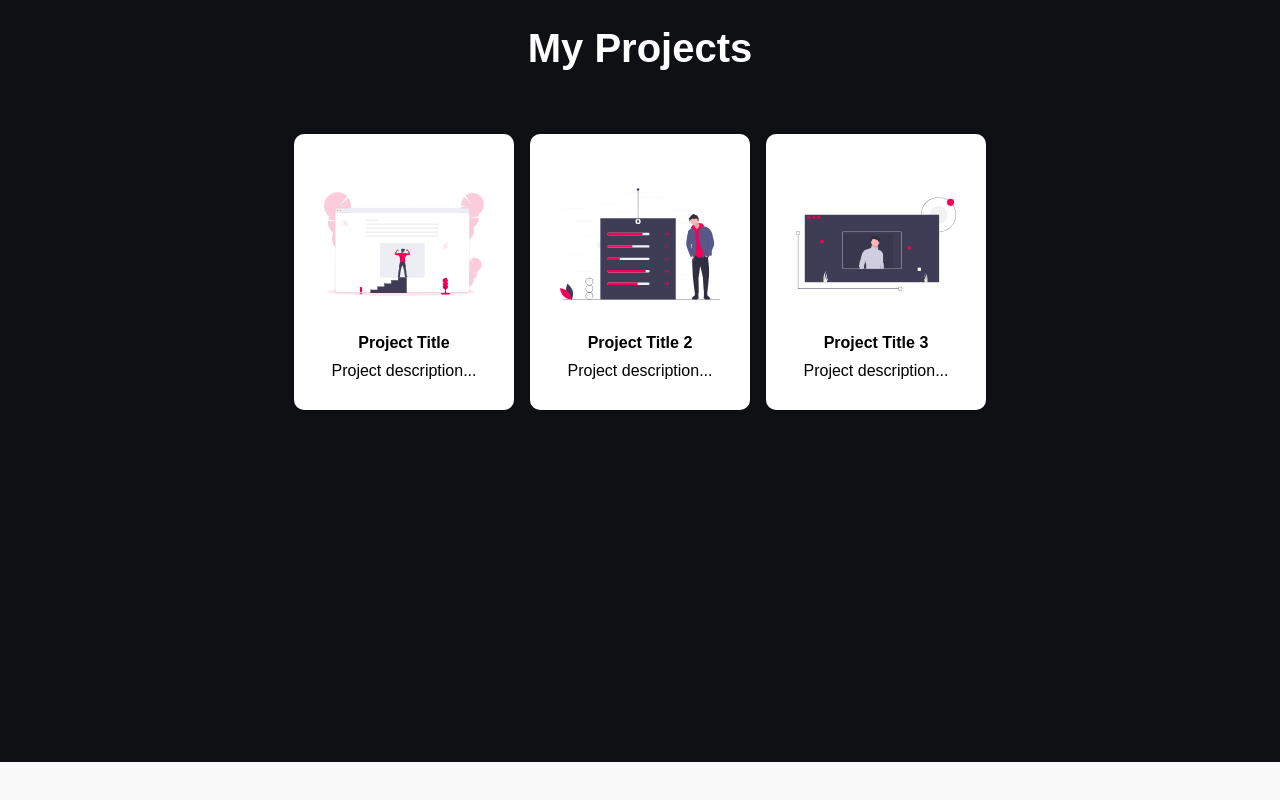
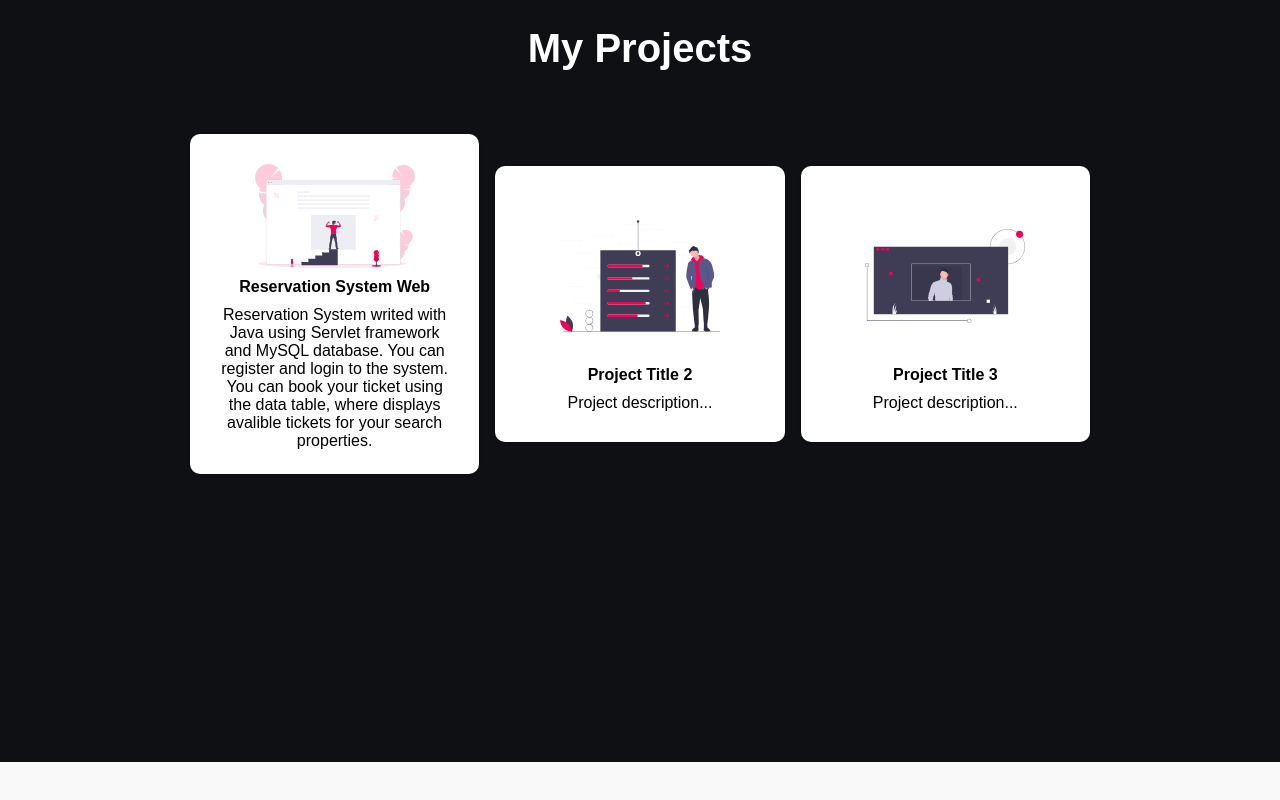
Before and after one commit to nikolaypleshkov/personal-website, a React (Create React App) app: page / in a window 1280 px wide. Shown: the part 2758-3558 px from the top of the page. Built offline with nearby package versions, Linux system fonts and the light colour scheme; a web font is replaced by a local one.

Commit message:
Update index.js

```diff
--- a/src/components/Projects/index.js
+++ b/src/components/Projects/index.js
@@ -17,8 +17,10 @@ function Projects() {
             <ProjectsWrapper>
                 <ProjectsCard>
                     <ProjectsIcon src={Icon1} />
-                    <ProjectsH2>Project Title</ProjectsH2>
-                    <ProjectsP>Project description...</ProjectsP>
+                    <ProjectsH2>Reservation System Web</ProjectsH2>
+                    <ProjectsP>Reservation System writed with Java using Servlet framework and MySQL database.
+                               You can register and login to the system. You can book your ticket using the data table,
+                               where displays avalible tickets for your search properties.</ProjectsP>
                 </ProjectsCard>
                 <ProjectsCard>
                     <ProjectsIcon src={Icon2} />
```
